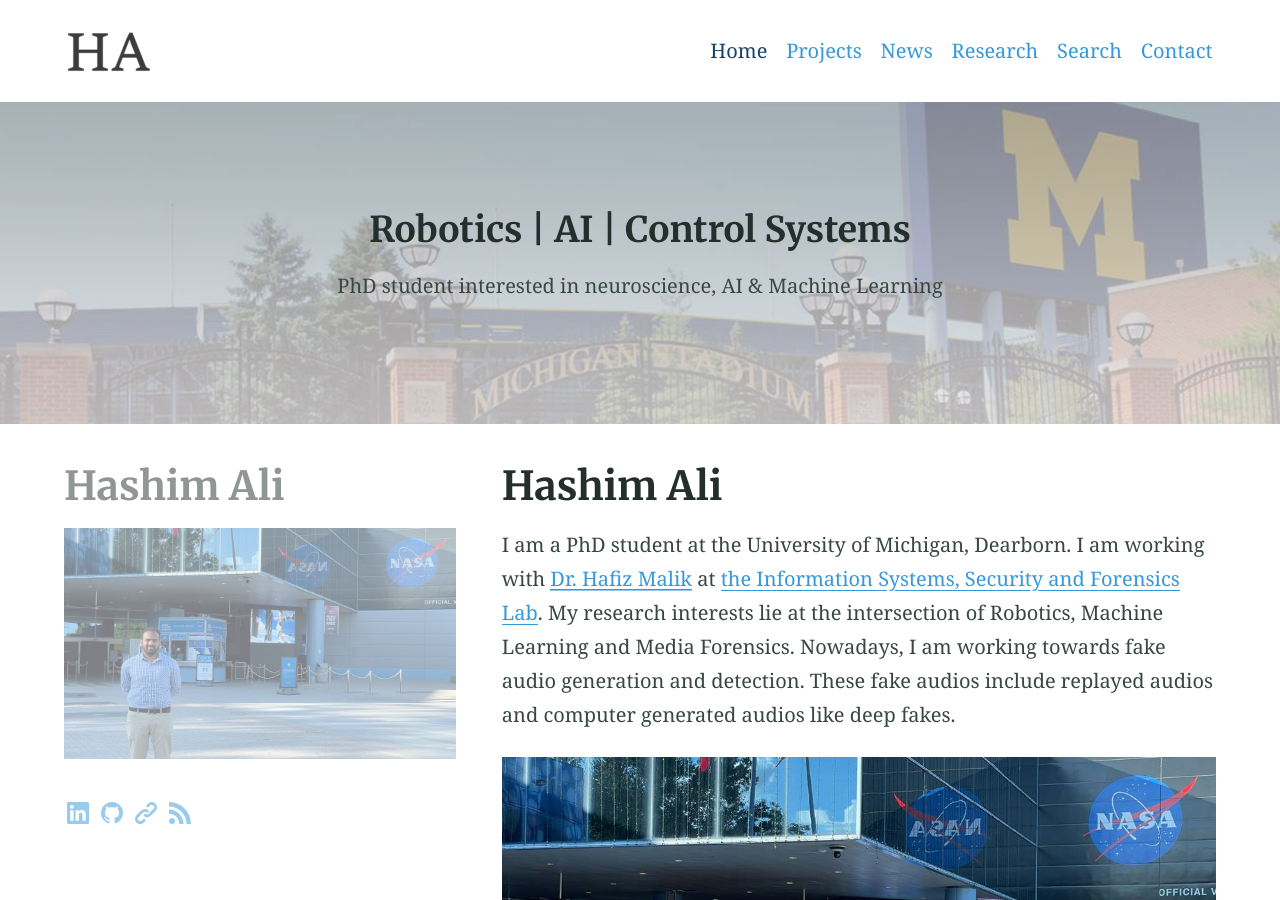
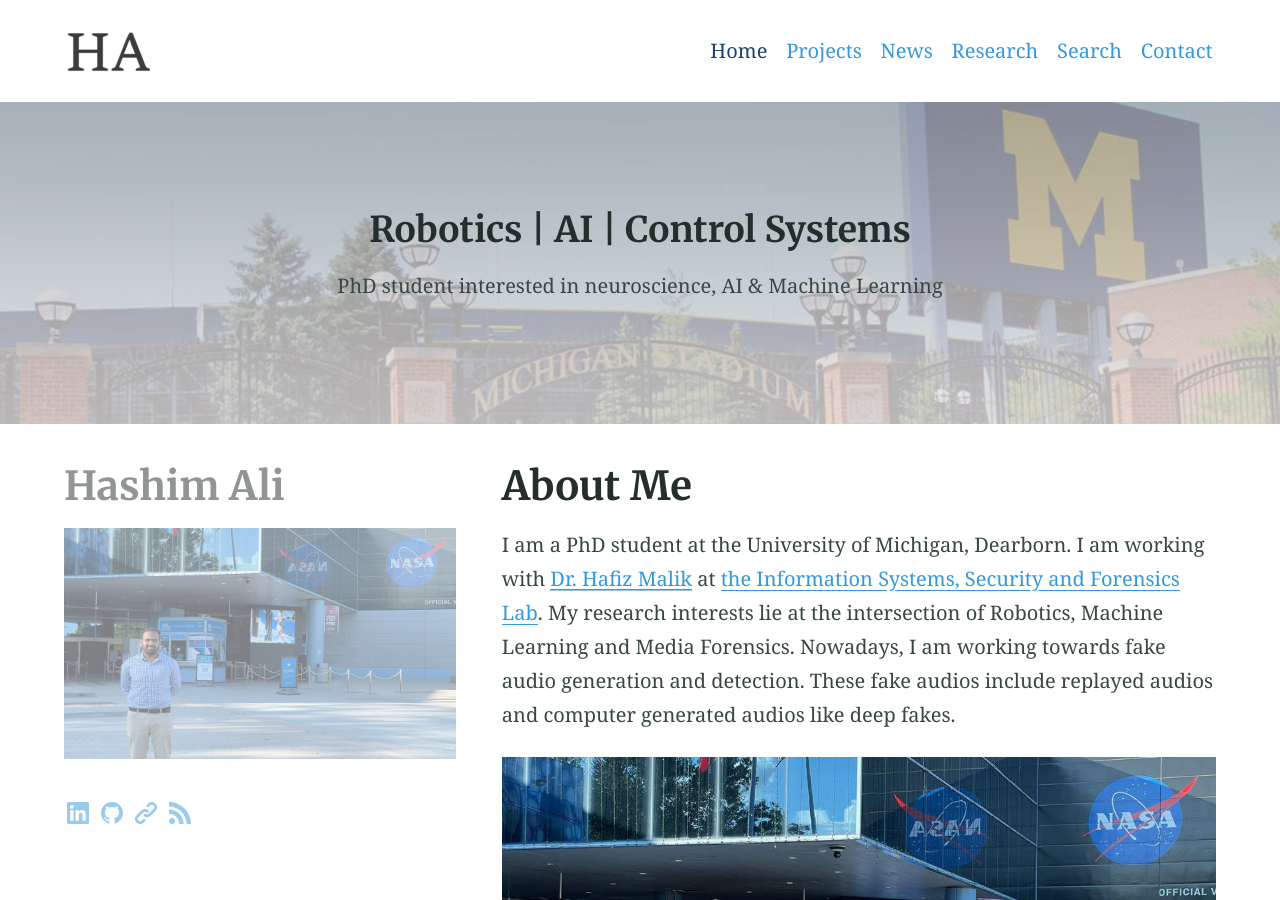
Before and after one commit to Fakeha-38/fakeha-38.github.io, a Jekyll site: the page built from index.md, in a window 1280 px wide and 900 px high. Built offline with Jekyll 4.4.1, drawn with Linux system fonts in a browser that asks for light colours.

Commit message:
Update index.md

```diff
--- a/index.md
+++ b/index.md
@@ -1,5 +1,5 @@
 ---
-title: Hashim Ali
+title: About Me
 feature_text: |
   ## Robotics | AI | Control Systems
   PhD student interested in neuroscience, AI & Machine Learning
```
